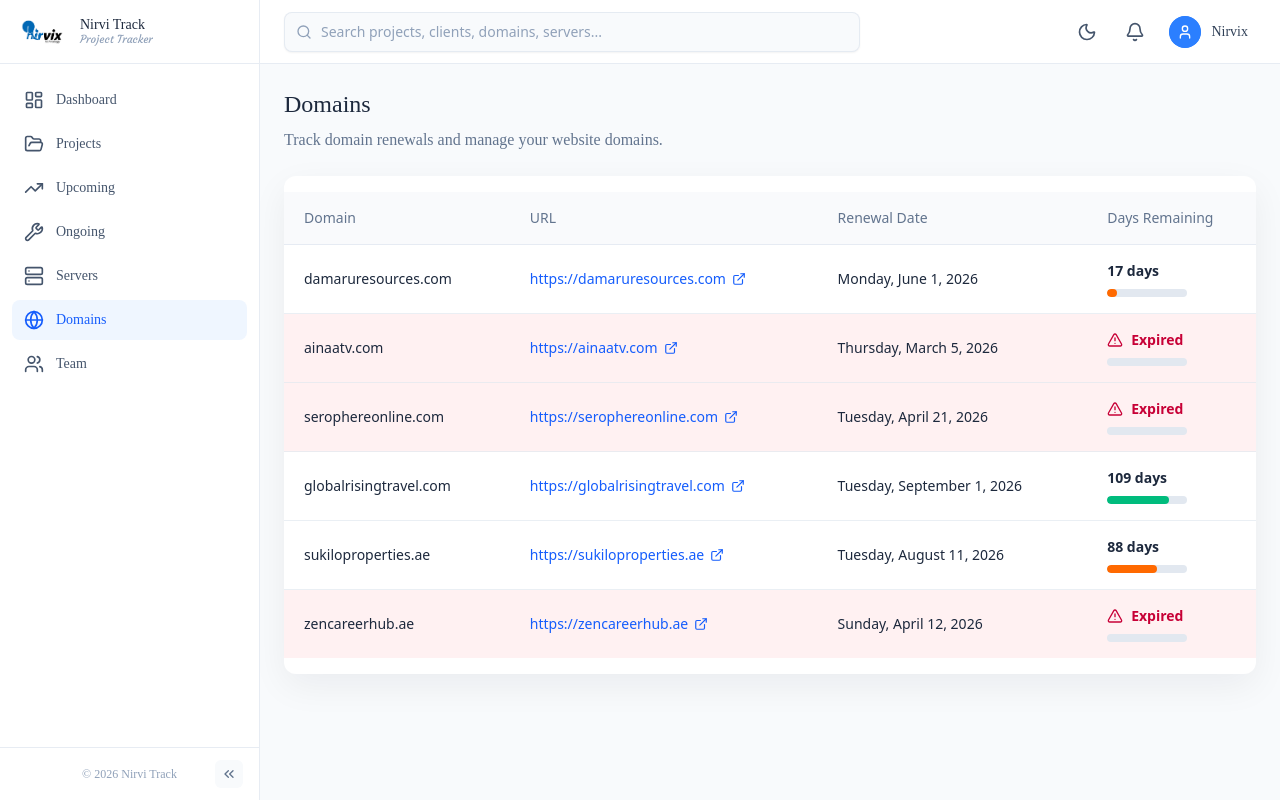
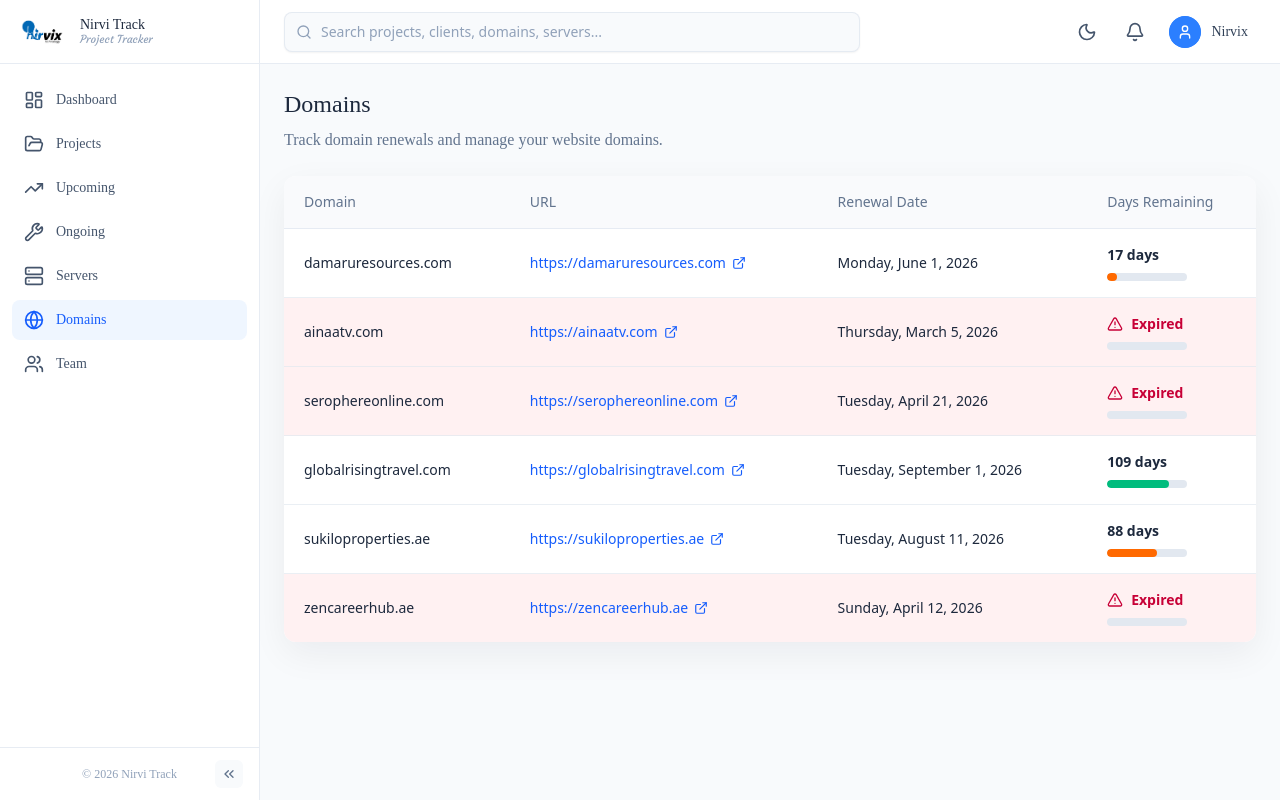
Before and after one commit to nirvixtech/Nirvi-Tracker, a React (Vite) app: page /domains in a window 1280 px wide. Built offline with nearby package versions, Linux system fonts and the light colour scheme; a web font is replaced by a local one.

Commit message:
fix: naming

```diff
--- a/src/pages/Domains.tsx
+++ b/src/pages/Domains.tsx
@@ -145,7 +145,7 @@ export default function Domains() {
         viewport={{ once: true, amount: 0.2 }}
         transition={{ duration: 0.45, ease: [0.16, 1, 0.3, 1] }}
       >
-        <ShadowCard className="overflow-hidden">
+        <ShadowCard className="overflow-hidden py-0">
           <CardContent className="p-0">
             <div className="overflow-x-auto [scrollbar-width:none] [-ms-overflow-style:none] [&::-webkit-scrollbar]:hidden">
               <table className="min-w-[1120px] w-full text-left">
```
